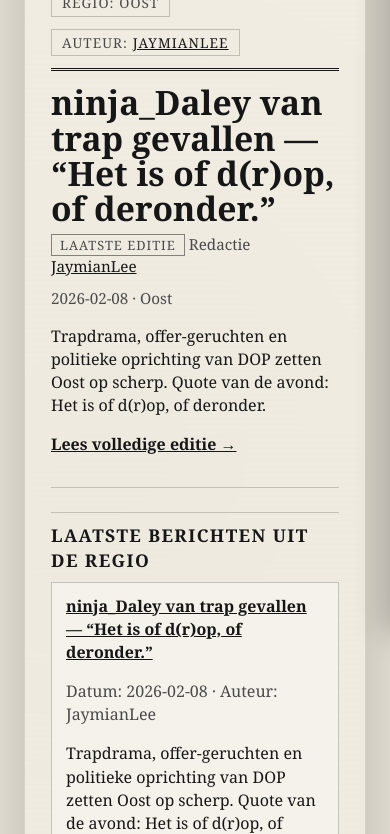
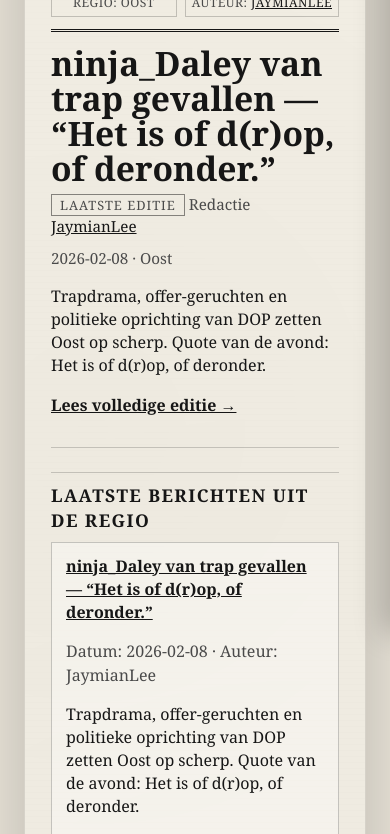
Before and after one commit to Jaymian-Lee/deoostelijkekrant, a website: page index.html in a window 390 px wide. Shown: the part 211-1045 px from the top of the page. Drawn offline with nearby package versions, Linux system fonts and the light colour scheme.

Commit message:
Mobile: regio en auteur naast elkaar houden in meta-tags

```diff
--- a/assets/style.css
+++ b/assets/style.css
@@ -83,3 +83,10 @@ img{max-width:100%}
   body.menu-open .mobile-menu-panel{transform:translateX(0)}
   body.menu-open{overflow:hidden}
 }
+
+
+/* Keep meta tags side-by-side on mobile */
+@media (max-width:760px){
+  .meta{display:flex;flex-wrap:nowrap;justify-content:space-between;gap:8px}
+  .meta .tag{flex:1 1 0;text-align:center;padding:4px 6px;font-size:.76rem;letter-spacing:.04em;white-space:nowrap}
+}
```
